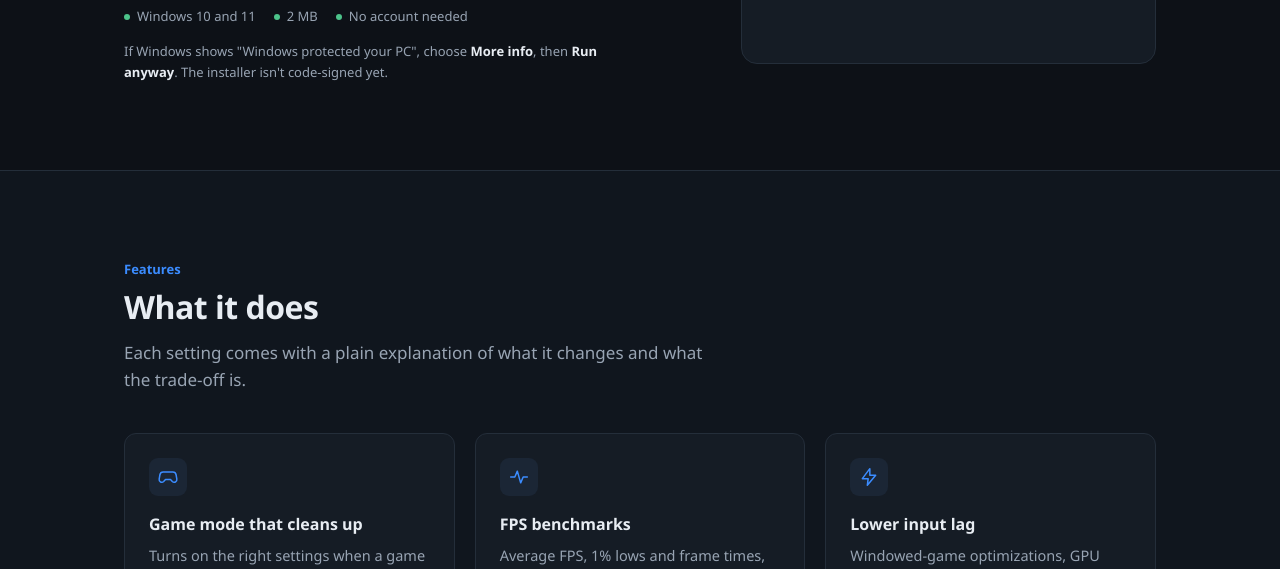
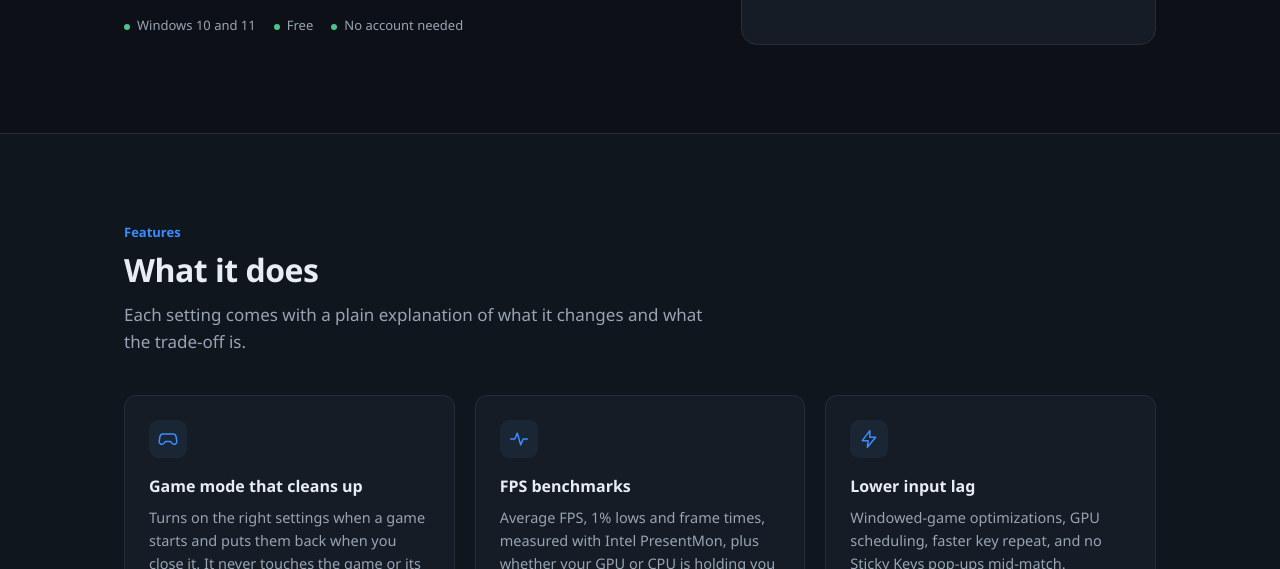
Before and after one commit to vaughnponcee/nullbloat, a plain HTML site: page docs/index.html in a window 1280 px wide. Shown: the part 531-1100 px from the top of the page. Drawn offline with Linux system fonts and the light colour scheme.

Commit message:
Tidy download section

```diff
--- a/docs/index.html
+++ b/docs/index.html
@@ -132,8 +132,7 @@ footer .right{margin-left:auto;display:flex;gap:24px}
         <a class="btn primary" href="https://github.com/vaughnponcee/nullbloat/releases/latest/download/NullBloat-Setup.exe" download>Download for Windows</a>
         <a class="btn" href="#pricing">Free vs Pro</a>
       </div>
-      <div class="meta"><span>Windows 10 and 11</span><span>2 MB</span><span>No account needed</span></div>
-      <p class="note-smart">If Windows shows "Windows protected your PC", choose <b>More info</b>, then <b>Run anyway</b>. The installer isn't code-signed yet.</p>
+      <div class="meta"><span>Windows 10 and 11</span><span>Free</span><span>No account needed</span></div>
     </div>
     <div class="hero-art"><img src="logo-ribbon.png" alt="NullBloat logo"></div>
   </div>
```
